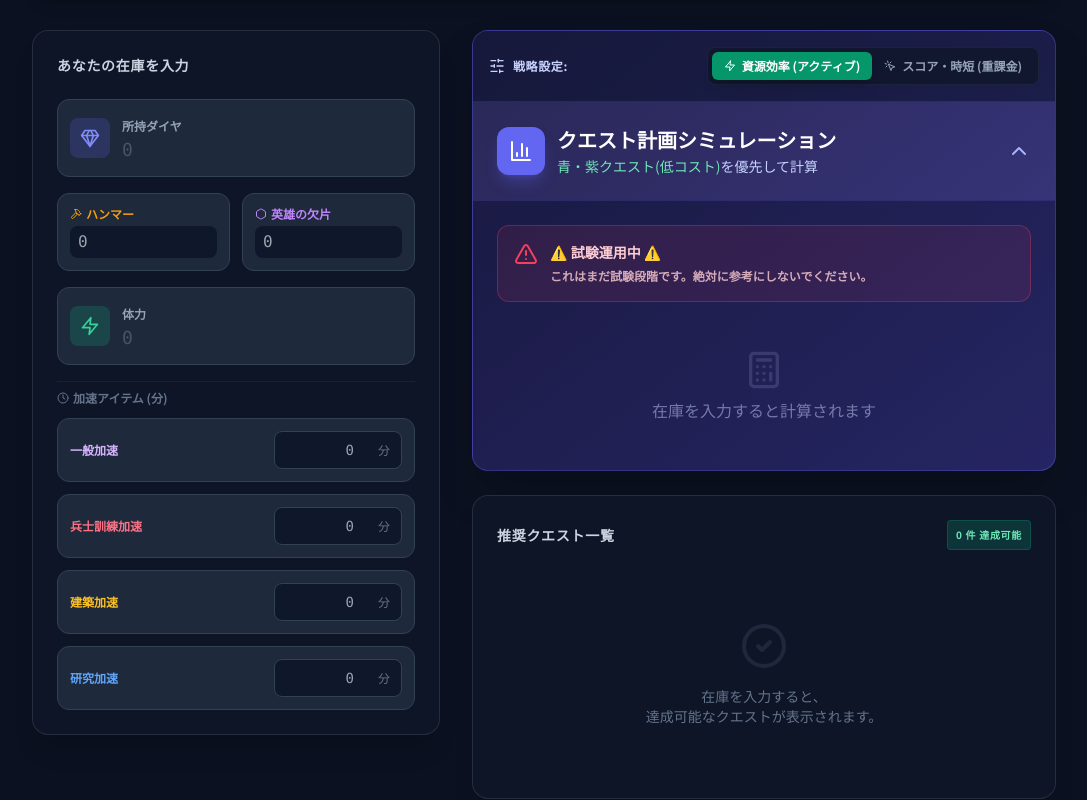
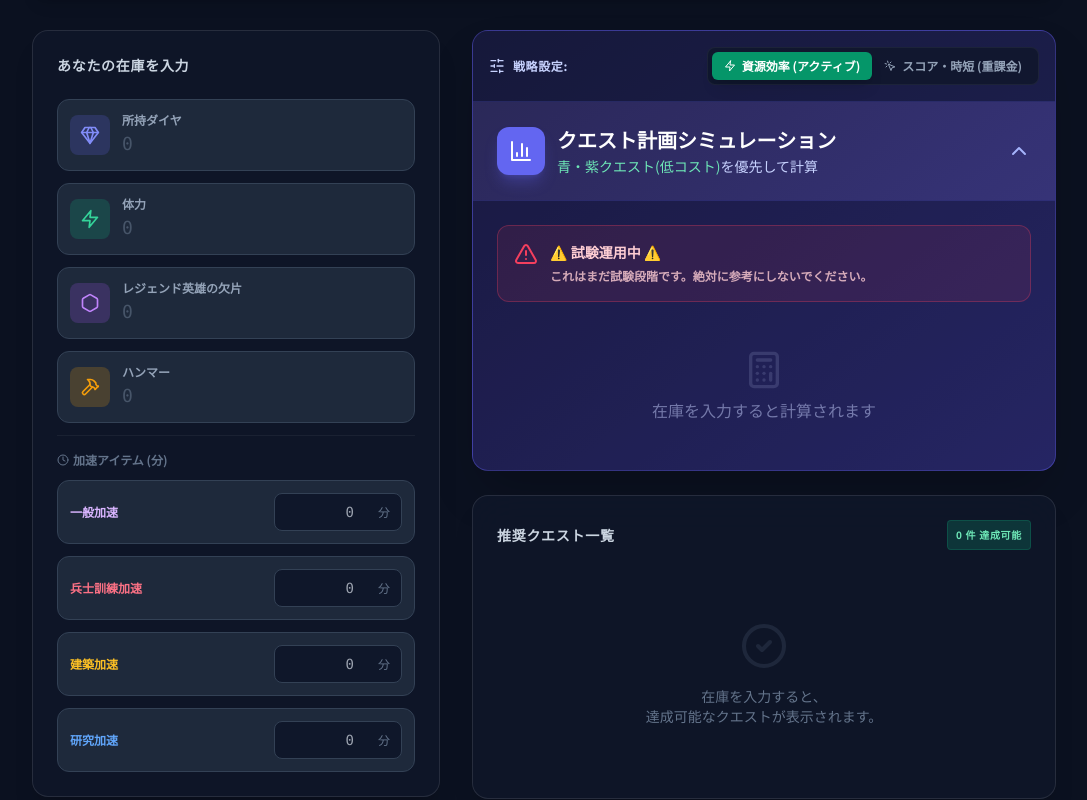
Before and after one commit to mkmail1103/-, a React (Vite) app: page / in a window 1280 px wide. Shown: the part 632-1432 px from the top of the page, without its empty margins (96-1183 px from the left). Built offline with nearby package versions, Linux system fonts and the light colour scheme.

Commit message:
Add files via upload

```diff
--- a/App.tsx
+++ b/App.tsx
@@ -52,7 +52,7 @@ const App: React.FC = () => {
             </div>
           </div>
 
-          <div className="text-xs text-slate-500 font-medium">v0.23.2</div>
+          <div className="text-xs text-slate-500 font-medium">v0.23.5</div>
         </div>
       </header>
 
@@ -319,7 +319,7 @@ const App: React.FC = () => {
       {/* Footer */}
       <footer className="border-t border-white/5 bg-[#0B1120]/50 backdrop-blur-sm py-8 mt-12">
         <div className="max-w-6xl mx-auto px-4 text-center">
-          <p className="text-slate-600 text-sm">© 2026 Kingshot Optimizer. Unofficial Tool. v0.23.2</p>
+          <p className="text-slate-600 text-sm">© 2026 Kingshot Optimizer. Unofficial Tool. v0.23.5</p>
         </div>
       </footer>
     </div>
--- a/components/MobilizationGuide.tsx
+++ b/components/MobilizationGuide.tsx
@@ -38,9 +38,45 @@ const TimeInput = ({
             value={value || ''}
             onChange={e => onChange(parseInt(e.target.value)||0)}
             className="w-full bg-slate-900 border border-slate-700 rounded-lg pl-3 pr-8 py-2 text-right text-sm text-white focus:ring-1 focus:ring-slate-500 outline-none font-mono"
+            onFocus={(e) => e.target.select()}
           />
           <span className="absolute right-8 top-1/2 -translate-y-1/2 text-[10px] text-slate-500 pointer-events-none opacity-0"></span>
           <span className="absolute right-3 top-1/2 -translate-y-1/2 text-xs text-slate-500 pointer-events-none">分</span>
+       </div>
+    </div>
+  );
+};
+
+// Unified Resource Input Component
+const ResourceInput = ({
+  label,
+  value,
+  onChange,
+  icon: Icon,
+  iconColor,
+  iconBg
+}: {
+  label: string,
+  value: number,
+  onChange: (val: string) => void,
+  icon: any,
+  iconColor: string,
+  iconBg: string
+}) => {
+  return (
+    <div className="flex items-center gap-3 bg-[#1E293B] p-3 rounded-xl border border-slate-700 group hover:border-slate-500 transition-colors">
+       <div className={`w-10 h-10 ${iconBg} rounded-lg flex items-center justify-center shrink-0`}>
+          <Icon className={`w-5 h-5 ${iconColor}`} />
+       </div>
+       <div className="flex-1">
+          <label className="text-xs font-bold text-slate-400 uppercase block mb-0.5">{label}</label>
+          <input
+             type="number" min="0" placeholder="0"
+             value={value || ''}
+             onChange={e => onChange(e.target.value)}
+             className="w-full bg-transparent text-white font-mono text-lg outline-none placeholder:text-slate-600 appearance-none"
+             onFocus={(e) => e.target.select()}
+          />
        </div>
     </div>
   );
@@ -188,7 +224,7 @@ const MobilizationGuide: React.FC = () => {
     // 1. Execute calculation for Standard Resources
     calculateForResource(inventory.diamonds, ['diamonds'], 'ダイヤ消費', Gem, 'text-indigo-400', '個', () => {});
     calculateForResource(inventory.hammer, ['hammer'], 'ハンマー', Hammer, 'text-amber-500', '個', () => {});
-    calculateForResource(inventory.hero_shards, ['hero_shards'], '英雄の欠片', Hexagon, 'text-purple-400', '個', () => {});
+    calculateForResource(inventory.hero_shards, ['hero_shards'], 'レジェンド英雄の欠片', Hexagon, 'text-purple-400', '個', () => {});
     calculateForResource(inventory.stamina, ['wild_beast'], '体力 (野獣)', Zap, 'text-emerald-400', '', () => {});
 
     // 2. Execute calculation for Specific Speedups (Saving remainders)
@@ -368,67 +404,49 @@ const MobilizationGuide: React.FC = () => {
                あなたの在庫を入力
             </h3>
 
-            <div className="space-y-4">
+            <div className="space-y-3">
               {/* Diamonds */}
-              <div className="flex items-center gap-3 bg-[#1E293B] p-3 rounded-xl border border-slate-700">
-                 <div className="w-10 h-10 bg-indigo-500/20 rounded-lg flex items-center justify-center shrink-0">
-                    <Gem className="w-5 h-5 text-indigo-400" />
-                 </div>
-                 <div className="flex-1">
-                    <label className="text-xs font-bold text-slate-400 uppercase">所持ダイヤ</label>
-                    <input
-                       type="number" min="0" placeholder="0"
-                       value={inventory.diamonds || ''}
-                       onChange={e => handleInventoryChange('diamonds', e.target.value)}
-                       className="w-full bg-transparent text-white font-mono text-lg outline-none placeholder:text-slate-600"
-                    />
-                 </div>
-              </div>
+              <ResourceInput
+                label="所持ダイヤ"
+                value={inventory.diamonds}
+                onChange={v => handleInventoryChange('diamonds', v)}
+                icon={Gem}
+                iconColor="text-indigo-400"
+                iconBg="bg-indigo-500/20"
+              />
 
-              {/* Items */}
-              <div className="grid grid-cols-2 gap-3">
-                 <div className="bg-[#1E293B] p-3 rounded-xl border border-slate-700">
-                    <label className="text-xs font-bold text-amber-500 uppercase flex items-center gap-1 mb-1">
-                       <Hammer className="w-3 h-3" /> ハンマー
-                    </label>
-                    <input
-                       type="number" min="0" placeholder="0"
-                       value={inventory.hammer || ''}
-                       onChange={e => handleInventoryChange('hammer', e.target.value)}
-                       className="w-full bg-slate-900 rounded-lg px-2 py-1 text-white font-mono outline-none"
-                    />
-                 </div>
-                 <div className="bg-[#1E293B] p-3 rounded-xl border border-slate-700">
-                    <label className="text-xs font-bold text-purple-400 uppercase flex items-center gap-1 mb-1">
-                       <Hexagon className="w-3 h-3" /> 英雄の欠片
-                    </label>
-                    <input
-                       type="number" min="0" placeholder="0"
-                       value={inventory.hero_shards || ''}
-                       onChange={e => handleInventoryChange('hero_shards', e.target.value)}
-                       className="w-full bg-slate-900 rounded-lg px-2 py-1 text-white font-mono outline-none"
-                    />
-                 </div>
-              </div>
+              {/* Stamina */}
+              <ResourceInput
+                label="体力"
+                value={inventory.stamina}
+                onChange={v => handleInventoryChange('stamina', v)}
+                icon={Zap}
+                iconColor="text-emerald-400"
+                iconBg="bg-emerald-500/20"
+              />
 
-              {/* Stamina Input */}
-              <div className="flex items-center gap-3 bg-[#1E293B] p-3 rounded-xl border border-slate-700">
-                 <div className="w-10 h-10 bg-emerald-500/20 rounded-lg flex items-center justify-center shrink-0">
-                    <Zap className="w-5 h-5 text-emerald-400" />
-                 </div>
-                 <div className="flex-1">
-                    <label className="text-xs font-bold text-slate-400 uppercase">体力</label>
-                    <input
-                       type="number" min="0" placeholder="0"
-                       value={inventory.stamina || ''}
-                       onChange={e => handleInventoryChange('stamina', e.target.value)}
-                       className="w-full bg-transparent text-white font-mono text-lg outline-none placeholder:text-slate-600"
-                    />
-                 </div>
-              </div>
+              {/* Hero Shards */}
+              <ResourceInput
+                label="レジェンド英雄の欠片"
+                value={inventory.hero_shards}
+                onChange={v => handleInventoryChange('hero_shards', v)}
+                icon={Hexagon}
+                iconColor="text-purple-400"
+                iconBg="bg-purple-500/20"
+              />
+
+              {/* Hammer */}
+              <ResourceInput
+                label="ハンマー"
+                value={inventory.hammer}
+                onChange={v => handleInventoryChange('hammer', v)}
+                icon={Hammer}
+                iconColor="text-amber-500"
+                iconBg="bg-amber-500/20"
+              />
 
               {/* Speedups */}
-              <div className="space-y-3 pt-2 border-t border-white/5">
+              <div className="space-y-3 pt-4 border-t border-white/5 mt-2">
                  <div className="text-xs font-bold text-slate-500 uppercase flex items-center gap-1">
                     <Clock className="w-3 h-3" /> 加速アイテム (分)
                  </div>
--- a/constants.ts
+++ b/constants.ts
@@ -40,7 +40,7 @@ export const MOBILIZATION_QUESTS = [
     { cost: 20, points: 400, rank: '黄', color: 'text-yellow-400' },
     { cost: 10, points: 300, rank: '紫', color: 'text-purple-400' }, // Changed to Purple
   ]},
-  { type: 'hero_shards', label: '英雄の欠片', category: 'item', unit: '個', variants: [
+  { type: 'hero_shards', label: 'レジェンド英雄の欠片', category: 'item', unit: '個', variants: [
     { cost: 68, points: 490, rank: '黄', color: 'text-yellow-400' },
     { cost: 30, points: 320, rank: '黄', color: 'text-yellow-400' }, // Changed to Yellow
     { cost: 10, points: 200, rank: '紫', color: 'text-purple-400' }, // Changed to Purple
--- a/package.json
+++ b/package.json
@@ -2,7 +2,7 @@
 {
   "name": "kingshot-optimizer",
   "private": true,
-  "version": "0.23.2",
+  "version": "0.23.5",
   "type": "module",
   "scripts": {
     "dev": "vite",
```
